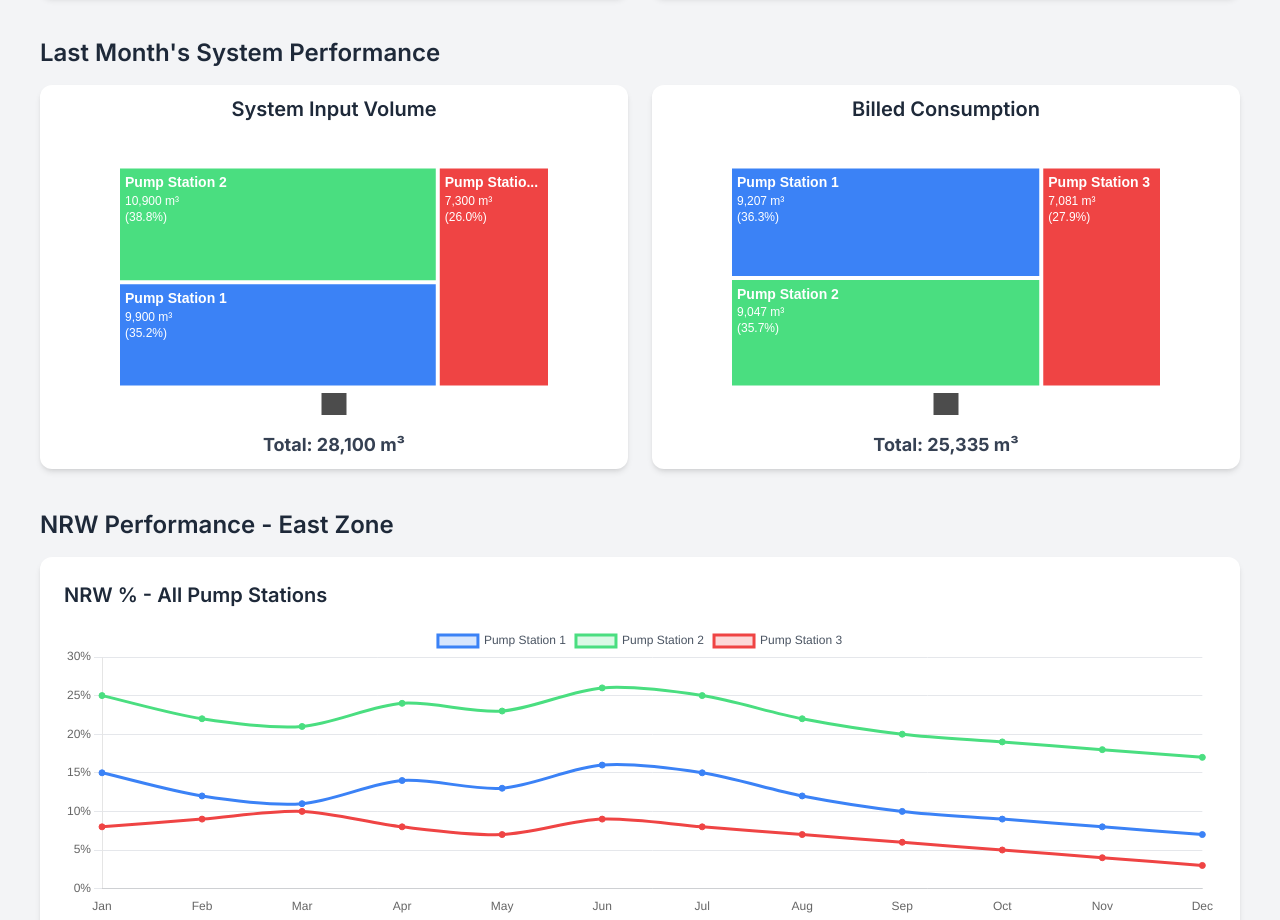
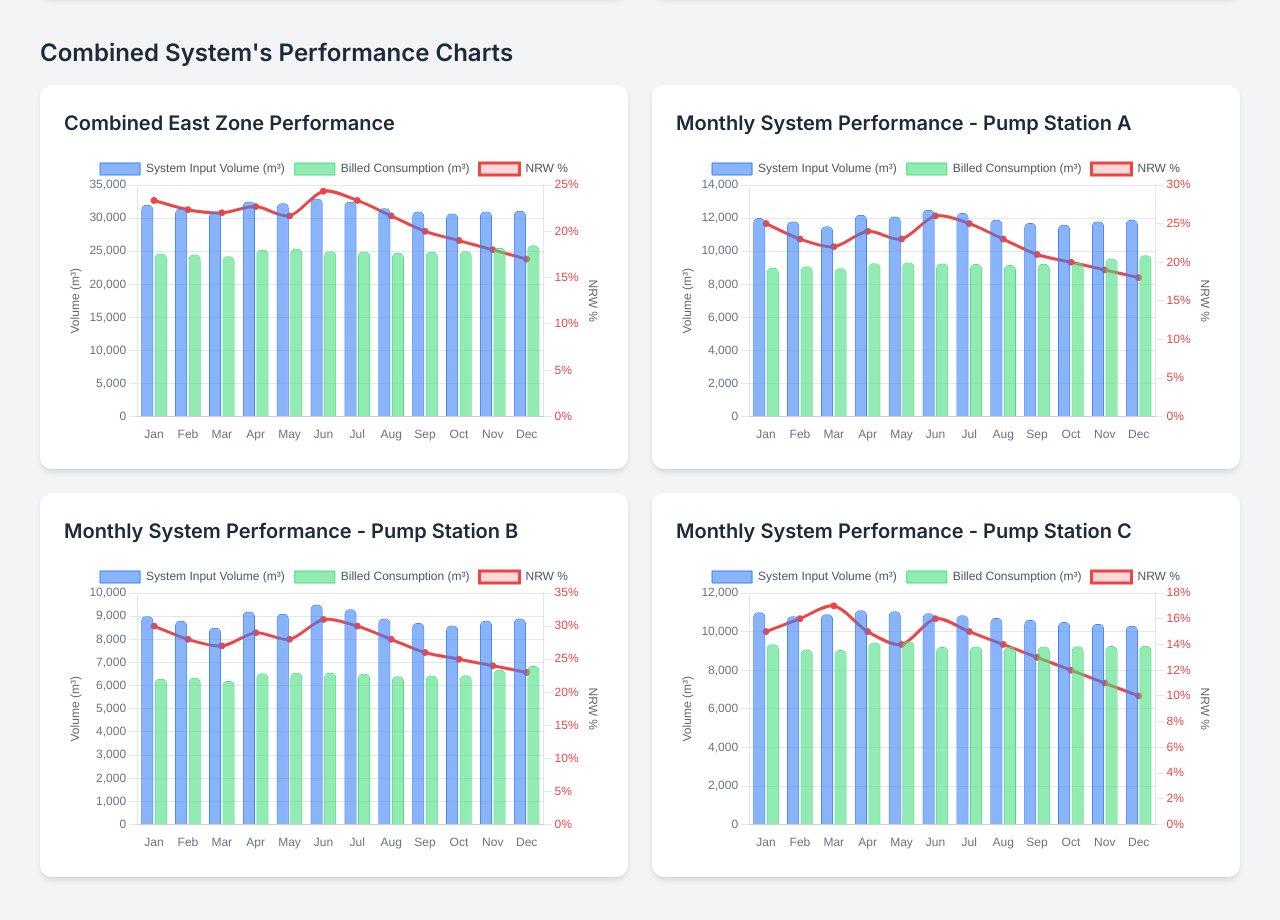
Before and after one commit to FafaThomas/AWS-Centrallized-Water-Data-Sample, a website: page Mock_EastZone_Quicksight_Dashboard.html in a window 1280 px wide. Shown: the part 1019-1939 px from the top of the page. Drawn offline with nearby package versions, Linux system fonts and the light colour scheme.

Commit message:
adjusted the quicksight dashboard

```diff
--- a/Mock_EastZone_Quicksight_Dashboard.html
+++ b/Mock_EastZone_Quicksight_Dashboard.html
@@ -3,7 +3,7 @@
 <head>
     <meta charset="UTF-8">
     <meta name="viewport" content="width=device-width, initial-scale=1.0">
-    <title>Water Distribution System Dashboard</title>
+    <title>East Zone Dashboard</title>
     <link href="./dist/output.css" rel="stylesheet">
     <script src="https://cdn.jsdelivr.net/npm/chart.js"></script>
     <script src="https://cdn.jsdelivr.net/npm/echarts@5.4.1/dist/echarts.min.js"></script>
@@ -44,84 +44,93 @@
                 </div>
             </div>
 
-            <!-- Pump Station 1 Chart -->
+            <!-- Pump Station A Chart -->
             <div class="bg-white p-6 rounded-xl shadow-md h-80 md:h-96 flex flex-col">
-                <h2 class="text-xl font-semibold text-gray-800 mb-4">Monthly Performance - Pump Station 1</h2>
+                <h2 class="text-xl font-semibold text-gray-800 mb-4">Monthly Performance - Pump Station A</h2>
                 <div class="relative flex-grow">
-                    <canvas id="pumpStation1Chart"></canvas>
+                    <canvas id="pumpStationAChart"></canvas>
                 </div>
             </div>
 
-            <!-- Pump Station 2 Chart -->
+            <!-- Pump Station B Chart -->
             <div class="bg-white p-6 rounded-xl shadow-md h-80 md:h-96 flex flex-col">
-                <h2 class="text-xl font-semibold text-gray-800 mb-4">Monthly Performance - Pump Station 2</h2>
+                <h2 class="text-xl font-semibold text-gray-800 mb-4">Monthly Performance - Pump Station B</h2>
                 <div class="relative flex-grow">
-                    <canvas id="pumpStation2Chart"></canvas>
+                    <canvas id="pumpStationBChart"></canvas>
                 </div>
             </div>
 
-            <!-- Pump Station 3 Chart -->
+            <!-- Pump Station C Chart -->
             <div class="bg-white p-6 rounded-xl shadow-md h-80 md:h-96 flex flex-col">
-                <h2 class="text-xl font-semibold text-gray-800 mb-4">Monthly Performance - Pump Station 3</h2>
+                <h2 class="text-xl font-semibold text-gray-800 mb-4">Monthly Performance - Pump Station C</h2>
                 <div class="relative flex-grow">
-                    <canvas id="pumpStation3Chart"></canvas>
+                    <canvas id="pumpStationCChart"></canvas>
                 </div>
             </div>
         </div>
 
-        <!-- System Performance -->
-        <h2 class="text-2xl font-semibold text-gray-800 mt-10 mb-4">Last Month's System Performance</h2>
+        <!-- Combined System's Performance Charts -->
+        <h2 class="text-2xl font-semibold text-gray-800 mt-10 mb-4">Combined System's Performance Charts</h2>
         <div class="grid grid-cols-1 lg:grid-cols-2 gap-6">
-             <!-- Amount Produced Treemap -->
-             <div class="bg-white p-6 rounded-xl shadow-md h-96 flex flex-col justify-center items-center">
-                <h2 class="text-xl font-semibold text-gray-800 mb-4 text-center">System Input Volume</h2>
-                <div id="producedTreeChart" class="w-full h-full"></div>
-                <div id="producedTotal" class="text-lg font-bold text-gray-700 mt-4"></div>
-            </div>
 
-            <!-- Amount Billed Treemap -->
-            <div class="bg-white p-6 rounded-xl shadow-md h-96 flex flex-col justify-center items-center">
-                <h2 class="text-xl font-semibold text-gray-800 mb-4 text-center">Billed Consumption</h2>
-                <div id="billedTreeChart" class="w-full h-full"></div>
-                <div id="billedTotal" class="text-lg font-bold text-gray-700 mt-4"></div>
+            <!-- Combined East Zone Performance Chart -->
+            <div class="bg-white p-6 rounded-xl shadow-md h-80 md:h-96 flex flex-col">
+                <h2 class="text-xl font-semibold text-gray-800 mb-4">Combined East Zone Performance</h2>
+                <div class="relative flex-grow">
+                    <canvas id="combinedSystemChart"></canvas>
                 </div>
             </div>
 
-        <!-- NRW Combined Line Chart -->
-        <h2 class="text-2xl font-semibold text-gray-800 mt-10 mb-4">NRW Performance - East Zone</h2>
+            <!-- Pump Station A System Chart -->
             <div class="bg-white p-6 rounded-xl shadow-md h-80 md:h-96 flex flex-col">
-            <h2 class="text-xl font-semibold text-gray-800 mb-4">NRW % - All Pump Stations</h2>
+                <h2 class="text-xl font-semibold text-gray-800 mb-4">Monthly System Performance - Pump Station A</h2>
                 <div class="relative flex-grow">
-                <canvas id="combinedNRWChart"></canvas>
+                    <canvas id="pumpStationASystemChart"></canvas>
                 </div>
             </div>
 
+            <!-- Pump Station B System Chart -->
+            <div class="bg-white p-6 rounded-xl shadow-md h-80 md:h-96 flex flex-col">
+                <h2 class="text-xl font-semibold text-gray-800 mb-4">Monthly System Performance - Pump Station B</h2>
+                <div class="relative flex-grow">
+                    <canvas id="pumpStationBSystemChart"></canvas>
+                </div>
+            </div>
+
+            <!-- Pump Station C System Chart -->
+            <div class="bg-white p-6 rounded-xl shadow-md h-80 md:h-96 flex flex-col">
+                <h2 class="text-xl font-semibold text-gray-800 mb-4">Monthly System Performance - Pump Station C</h2>
+                <div class="relative flex-grow">
+                    <canvas id="pumpStationCSystemChart"></canvas>
+                </div>
+            </div>
+        </div>
     </main>
 
     <script>
         document.addEventListener('DOMContentLoaded', () => {
 
             const months = ['Jan', 'Feb', 'Mar', 'Apr', 'May', 'Jun', 'Jul', 'Aug', 'Sep', 'Oct', 'Nov', 'Dec'];
-            const labels = ['Pump Station 1', 'Pump Station 2', 'Pump Station 3'];
-            const dataKeys = ['ps1', 'ps2', 'ps3'];
+            const labels = ['Pump Station A', 'Pump Station B', 'Pump Station C'];
+            const dataKeys = ['ps_a', 'ps_b', 'ps_c'];
             const colors = ['rgb(59, 130, 246)', 'rgb(74, 222, 128)', 'rgb(239, 68, 68)'];
 
-            // Sample data for each pump station
+            // Sample data for each pump station (East Zone data)
             const combinedData = {
-                ps1: {
-                    kwh: [0.35, 0.32, 0.30, 0.34, 0.33, 0.36, 0.35, 0.32, 0.31, 0.29, 0.28, 0.27],
-                    energy: [3500, 3200, 3000, 3400, 3300, 3600, 3500, 3200, 3100, 2900, 2800, 2700],
-                    volume: [10000, 9800, 9500, 10200, 10100, 10500, 10300, 9900, 9700, 9600, 9800, 9900]
+                ps_a: {
+                    kwh: [0.55, 0.52, 0.50, 0.54, 0.53, 0.56, 0.55, 0.52, 0.51, 0.49, 0.48, 0.47],
+                    energy: [6500, 6200, 6000, 6400, 6300, 6600, 6500, 6200, 6100, 5900, 5800, 5700],
+                    volume: [12000, 11800, 11500, 12200, 12100, 12500, 12300, 11900, 11700, 11600, 11800, 11900]
                 },
-                ps2: {
+                ps_b: {
                     kwh: [0.40, 0.38, 0.37, 0.39, 0.41, 0.42, 0.40, 0.38, 0.36, 0.35, 0.34, 0.33],
                     energy: [4500, 4200, 4000, 4400, 4300, 4600, 4500, 4200, 4100, 3900, 3800, 3700],
-                    volume: [11000, 10800, 10500, 11200, 11100, 11500, 11300, 10900, 10700, 10600, 10800, 10900]
+                    volume: [9000, 8800, 8500, 9200, 9100, 9500, 9300, 8900, 8700, 8600, 8800, 8900]
                 },
-                ps3: {
-                    kwh: [0.30, 0.28, 0.29, 0.31, 0.30, 0.29, 0.28, 0.27, 0.26, 0.25, 0.24, 0.23],
-                    energy: [2500, 2300, 2400, 2600, 2550, 2450, 2400, 2200, 2100, 2000, 1900, 1800],
-                    volume: [8000, 7800, 7900, 8100, 8050, 7950, 7850, 7700, 7600, 7500, 7400, 7300]
+                ps_c: {
+                    kwh: [0.65, 0.68, 0.69, 0.71, 0.70, 0.69, 0.68, 0.67, 0.66, 0.65, 0.64, 0.63],
+                    energy: [7500, 7300, 7400, 7600, 7550, 7450, 7400, 7200, 7100, 7000, 6900, 6800],
+                    volume: [11000, 10800, 10900, 11100, 11050, 10950, 10850, 10700, 10600, 10500, 10400, 10300]
                 }
             };
 
@@ -134,22 +143,23 @@
 
             for (let i = 0; i < months.length; i++) {
                 totalEastZoneData.kwh.push(
-                    (combinedData.ps1.kwh[i] + combinedData.ps2.kwh[i] + combinedData.ps3.kwh[i]) / 3
+                    (combinedData.ps_a.kwh[i] + combinedData.ps_b.kwh[i] + combinedData.ps_c.kwh[i]) / 3
                 );
                 totalEastZoneData.energy.push(
-                    combinedData.ps1.energy[i] + combinedData.ps2.energy[i] + combinedData.ps3.energy[i]
+                    combinedData.ps_a.energy[i] + combinedData.ps_b.energy[i] + combinedData.ps_c.energy[i]
                 );
                 totalEastZoneData.volume.push(
-                    combinedData.ps1.volume[i] + combinedData.ps2.volume[i] + combinedData.ps3.volume[i]
+                    combinedData.ps_a.volume[i] + combinedData.ps_b.volume[i] + combinedData.ps_c.volume[i]
                 );
             }
 
             // Sample data for NRW and billed volume
             const nrwData = {
-                ps1: [15, 12, 11, 14, 13, 16, 15, 12, 10, 9, 8, 7],
-                ps2: [25, 22, 21, 24, 23, 26, 25, 22, 20, 19, 18, 17],
-                ps3: [8, 9, 10, 8, 7, 9, 8, 7, 6, 5, 4, 3]
+                ps_a: [25, 23, 22, 24, 23, 26, 25, 23, 21, 20, 19, 18],
+                ps_b: [30, 28, 27, 29, 28, 31, 30, 28, 26, 25, 24, 23],
+                ps_c: [15, 16, 17, 15, 14, 16, 15, 14, 13, 12, 11, 10]
             };
+            const nrwColors = ['rgb(59, 130, 246)', 'rgb(239, 68, 68)', 'rgb(74, 222, 128)'];
 
             // Calculate billed volume based on NRW
             const billedData = {};
@@ -159,8 +169,20 @@
                 });
             }
 
+            // Calculate combined billed and NRW data
+            const totalBilledData = [];
+            const totalNRWData = [];
+            for (let i = 0; i < months.length; i++) {
+                totalBilledData.push(
+                    billedData.ps_a[i] + billedData.ps_b[i] + billedData.ps_c[i]
+                );
+                totalNRWData.push(
+                    (nrwData.ps_a[i] + nrwData.ps_b[i] + nrwData.ps_c[i]) / 3
+                );
+            }
+
             // Chart configuration and creation functions
-            const createCombinedChart = (canvasId, volumeData, energyData, kwhData) => {
+            const createProductionChart = (canvasId, volumeData, energyData, kwhData) => {
                 const ctx = document.getElementById(canvasId).getContext('2d');
                 new Chart(ctx, {
                     type: 'bar',
@@ -244,20 +266,42 @@
                 });
             };
 
-            // Create a single NRW chart for all districts
-            const combinedNRWChartCtx = document.getElementById('combinedNRWChart').getContext('2d');
-            new Chart(combinedNRWChartCtx, {
-                type: 'line',
+            const createSystemChart = (canvasId, volumeData, billedData, nrwData) => {
+                 const ctx = document.getElementById(canvasId).getContext('2d');
+                new Chart(ctx, {
+                    type: 'bar',
                     data: {
                         labels: months,
-                    datasets: labels.map((label, index) => ({
-                        label: label,
-                        data: nrwData[dataKeys[index]],
-                        borderColor: colors[index],
-                        backgroundColor: colors[index].replace('rgb', 'rgba').replace(')', ', 0.2)'),
+                        datasets: [
+                            {
+                                label: 'System Input Volume (m³)',
+                                data: volumeData,
+                                backgroundColor: 'rgba(59, 130, 246, 0.6)',
+                                borderColor: 'rgb(59, 130, 246)',
+                                borderWidth: 1,
+                                borderRadius: 5,
+                                yAxisID: 'y-vol'
+                            },
+                            {
+                                label: 'Billed Consumption (m³)',
+                                data: billedData,
+                                backgroundColor: 'rgba(74, 222, 128, 0.6)',
+                                borderColor: 'rgb(74, 222, 128)',
+                                borderWidth: 1,
+                                borderRadius: 5,
+                                yAxisID: 'y-vol'
+                            },
+                            {
+                                label: 'NRW %',
+                                data: nrwData,
+                                borderColor: 'rgb(239, 68, 68)',
+                                backgroundColor: 'rgba(239, 68, 68, 0.2)',
                                 tension: 0.3,
-                        pointBackgroundColor: colors[index]
-                    }))
+                                type: 'line',
+                                pointBackgroundColor: 'rgb(239, 68, 68)',
+                                yAxisID: 'y-nrw'
+                            }
+                        ]
                     },
                     options: {
                         responsive: true,
@@ -270,111 +314,65 @@
                             }
                         },
                         scales: {
-                        x: { grid: { display: false } },
-                        y: { grid: { color: '#e5e7eb' },
+                            'y-vol': {
+                                type: 'linear',
+                                display: true,
+                                position: 'left',
+                                grid: {
+                                    color: '#e5e7eb'
+                                },
                                 ticks: {
+                                    color: '#6b7280'
+                                },
+                                title: {
+                                    display: true,
+                                    text: 'Volume (m³)'
+                                }
+                            },
+                            'y-nrw': {
+                                type: 'linear',
+                                display: true,
+                                position: 'right',
+                                grid: {
+                                    drawOnChartArea: false,
+                                    color: '#e5e7eb'
+                                },
+                                ticks: {
+                                    color: '#ef4444',
                                     callback: function(value) {
                                         return value + '%';
                                     }
-                            }
+                                },
+                                title: {
+                                    display: true,
+                                    text: 'NRW %'
                                 }
                             },
-                    tooltip: {
-                        callbacks: {
-                            label: function(context) {
-                                return `${context.dataset.label}: ${context.raw}%`;
+                            x: {
+                                grid: {
+                                    display: false
+                                },
+                                ticks: {
+                                    color: '#6b7280'
                                 }
                             }
                         }
                     }
                 });
-
-            // Treemap creation function using ECharts
-            const createTreeChart = (containerId, chartData, unit) => {
-                const chartDom = document.getElementById(containerId);
-                const chart = echarts.init(chartDom);
-
-                const total = chartData.reduce((sum, current) => sum + current.value, 0);
-
-                const option = {
-                    tooltip: {
-                        formatter: (info) => {
-                            const value = info.value;
-                            const percentage = ((value / total) * 100).toFixed(1);
-                            return `${info.name}<br/>
-                                <strong>Value:</strong> ${value.toLocaleString()} ${unit}<br/>
-                                <strong>Percentage:</strong> ${percentage}%`;
-                        }
-                    },
-                    series: [{
-                        type: 'treemap',
-                        data: chartData,
-                        label: {
-                            show: true,
-                            formatter: (params) => {
-                                const value = params.value;
-                                const percentage = ((value / total) * 100).toFixed(1);
-                                return `{b|${params.name}}\n{a|${value.toLocaleString()} ${unit}\n(${percentage}%) }`;
-                            },
-                            rich: {
-                                a: {
-                                    fontSize: 12,
-                                    lineHeight: 16,
-                                    color: '#fff',
-                                },
-                                b: {
-                                    fontSize: 14,
-                                    lineHeight: 20,
-                                    fontWeight: 'bold',
-                                    color: '#fff'
-                                }
-                            }
-                        },
-                        itemStyle: {
-                            borderColor: '#fff',
-                            borderWidth: 1,
-                            gapWidth: 2
-                        },
-                        roam: false,
-                        nodeClick: false
-                    }]
             };
 
-                chart.setOption(option);
+            // Create combined charts for each pump station
+            createProductionChart('combinedEastZoneChart', totalEastZoneData.volume, totalEastZoneData.energy, totalEastZoneData.kwh);
+            createProductionChart('pumpStationAChart', combinedData.ps_a.volume, combinedData.ps_a.energy, combinedData.ps_a.kwh);
+            createProductionChart('pumpStationBChart', combinedData.ps_b.volume, combinedData.ps_b.energy, combinedData.ps_b.kwh);
+            createProductionChart('pumpStationCChart', combinedData.ps_c.volume, combinedData.ps_c.energy, combinedData.ps_c.kwh);
 
-                // Update the total display div
-                const totalElement = document.getElementById(containerId.replace('TreeChart', 'Total'));
-                totalElement.textContent = `Total: ${total.toLocaleString()} ${unit}`;
-            };
+            // Create the new system performance charts
+            createSystemChart('combinedSystemChart', totalEastZoneData.volume, totalBilledData, totalNRWData);
+            createSystemChart('pumpStationASystemChart', combinedData.ps_a.volume, billedData.ps_a, nrwData.ps_a);
+            createSystemChart('pumpStationBSystemChart', combinedData.ps_b.volume, billedData.ps_b, nrwData.ps_b);
+            createSystemChart('pumpStationCSystemChart', combinedData.ps_c.volume, billedData.ps_c, nrwData.ps_c);
 
-
-            // Get last month's data
-            const lastMonthIndex = months.length - 1;
-            const lastMonthProduced = dataKeys.map(key => combinedData[key].volume[lastMonthIndex]);
-            const lastMonthBilled = dataKeys.map(key => billedData[key][lastMonthIndex]);
-
-            // Format data for treemaps
-            const producedTreeData = labels.map((label, index) => ({
-                name: label,
-                value: lastMonthProduced[index],
-                itemStyle: { color: colors[index] }
-            }));
-            const billedTreeData = labels.map((label, index) => ({
-                name: label,
-                value: lastMonthBilled[index],
-                itemStyle: { color: colors[index] }
-            }));
-
-
-            // Create combined charts for each pump station
-            createCombinedChart('combinedEastZoneChart', totalEastZoneData.volume, totalEastZoneData.energy, totalEastZoneData.kwh);
-            createCombinedChart('pumpStation1Chart', combinedData.ps1.volume, combinedData.ps1.energy, combinedData.ps1.kwh);
-            createCombinedChart('pumpStation2Chart', combinedData.ps2.volume, combinedData.ps2.energy, combinedData.ps2.kwh);
-            createCombinedChart('pumpStation3Chart', combinedData.ps3.volume, combinedData.ps3.energy, combinedData.ps3.kwh);
-
-            // Create treemaps
-            createTreeChart('producedTreeChart', producedTreeData, 'm³');
-            createTreeChart('billedTreeChart', billedTreeData, 'm³');
         });
     </script>
 </body>
```
Also changed, not shown: Mock_WestZone_Quicksight_Dashboard.html (+116 -118 lines). Lines whose indentation alone changed are shown as unchanged.
